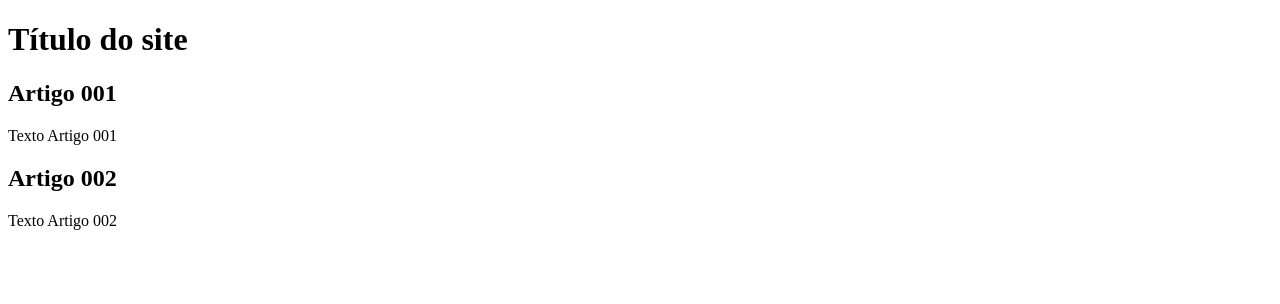
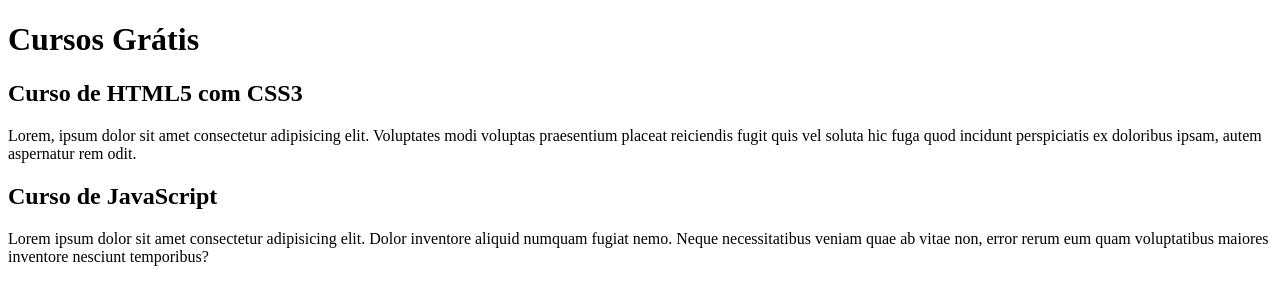
Before and after one commit to brunoluiz131094/projeto-site, a plain HTML site: page index.html in a window 1280 px wide. Drawn offline with Linux system fonts and the light colour scheme.

Commit message:
Comecei a escrever

```diff
--- a/index.html
+++ b/index.html
@@ -8,15 +8,15 @@
 <body>
     <main>
         <Header>
-            <h1> Título do site</h1>
+            <h1>Cursos Grátis</h1>
         </Header>
         <Article>
-            <h2> Artigo 001</h2>
-            <p>Texto Artigo 001</p>
+            <h2> Curso de HTML5 com CSS3</h2>
+            <p>Lorem, ipsum dolor sit amet consectetur adipisicing elit. Voluptates modi voluptas praesentium placeat reiciendis fugit quis vel soluta hic fuga quod incidunt perspiciatis ex doloribus ipsam, autem aspernatur rem odit.</p>
         </Article>
         <article>
-            <H2> Artigo 002</H2>
-            <p>Texto Artigo 002</p>
+            <H2> Curso de JavaScript</H2>
+            <p>Lorem ipsum dolor sit amet consectetur adipisicing elit. Dolor inventore aliquid numquam fugiat nemo. Neque necessitatibus veniam quae ab vitae non, error rerum eum quam voluptatibus maiores inventore nesciunt temporibus?</p>
         </article>
     </main>
 </body>
```
